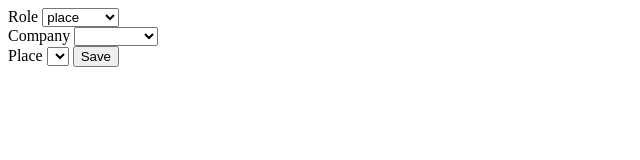
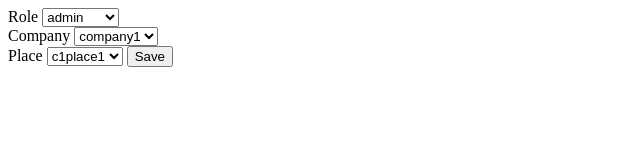
Before and after one commit to thokari/select-demo, a plain HTML site: page index.html in a window 1280 px wide. Shown: the whole page, without its empty margins (0-640 px from the left). Drawn offline with nearby package versions, Linux system fonts and the light colour scheme.

Commit message:
default values

```diff
--- a/index.html
+++ b/index.html
@@ -22,14 +22,15 @@
         </div>
         <script>
           angular.module('select', [])
-          .controller('UserCtrl', function ($scope, User, Company, $filter) {
+          .controller('UserCtrl', function ($scope, User, $filter) {
             $scope.loggedInUser = User.getLoggedInUser()
-            $scope.newUser = { role: 'place', selectedCompany: null, selectedPlace: null }
             $scope.selectableRoles = $filter('selectableRoles')($scope.loggedInUser.role)
             $scope.selectableCompanies = $filter('selectableCompanies')($scope.loggedInUser.companyId)
+            $scope.newUser = { role: $scope.selectableRoles[0], selectedCompany: $scope.selectableCompanies[0], selectedPlace: null }
             $scope.$watch('newUser.selectedCompany', function (newVal) {
               if (newVal) {
                 $scope.selectablePlaces = $filter('selectablePlaces')($scope.loggedInUser.placeId, $scope.newUser.selectedCompany.places)
+                $scope.newUser.selectedPlace = $scope.selectablePlaces[0]
               }
             })
             $scope.saveUser = function () {
@@ -75,9 +76,9 @@
                 return {
                   name: 'MyUsername',
                   id: 'user1',
-                  role: 'company',
-                  companyId: 'company1',
-                  placeId: 'place1'
+                  role: 'admin',
+                  //companyId: 'company1',
+                  //placeId: 'place1'
                 }
               }
             }
```
